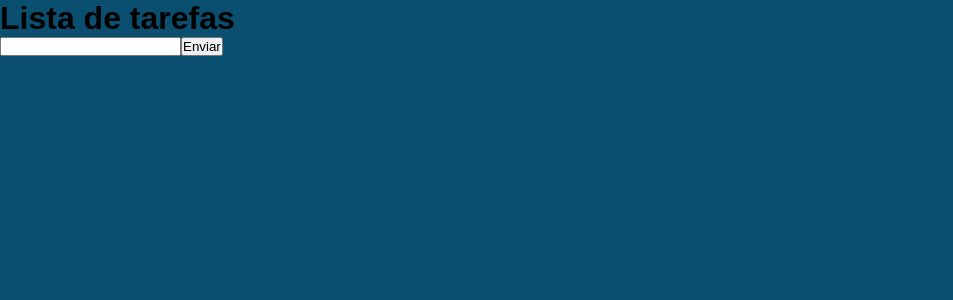
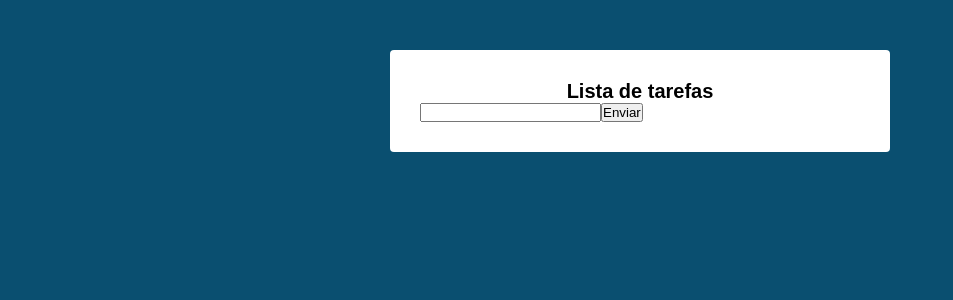
Before and after one commit to GeorgeSalu/JavaScript-e-TypeScript, a React (Create React App) app in the folder react/listatarefas/: page / in a window 1280 px wide. Shown: the top 300 px of the page, without its empty margins (0-953 px from the left). Built offline with nearby package versions, Linux system fonts and the light colour scheme.

Commit message:
componentes

```diff
--- /dev/null
+++ b/react/listatarefas/src/components/Main.css
@@ -0,0 +1,13 @@
+.main {
+  background: #fff;
+  padding: 30px;
+  margin: 50px auto;
+  max-width: 500px;
+  border-radius: 4px;
+  box-shadow: 0 0 10 rgba(0, 0, 0, 0.1);
+}
+
+.main h1 {
+  font-size: 20px;
+  text-align: center;
+}
--- a/react/listatarefas/src/components/Main.js
+++ b/react/listatarefas/src/components/Main.js
@@ -1,17 +1,13 @@
 import React, {Component} from 'react'
+import './Main.css'
 
 export default class Main extends Component {
-  constructor(props) {
-    super(props);
 
-    this.state = {
-      novaTarefa: '',
-    };
+  state = {
+    novaTarefa: '',
+  };
 
-    this.inputMudou = this.inputMudou.bind(this)
-  }
-
-  inputMudou(e) {
+  handleChange = (e) => {
     this.setState({
       novaTarefa: e.target.value
     })
@@ -22,9 +18,9 @@ export default class Main extends Component {
     return (
       <div className="main">
         <h1>Lista de tarefas</h1>
-        {novaTarefa}
+
         <form action="#">
-          <input type="text" onChange={this.inputMudou} />
+          <input type="text" onChange={this.handleChange} />
           <button type="submit">Enviar</button>
         </form>
       </div>
```
